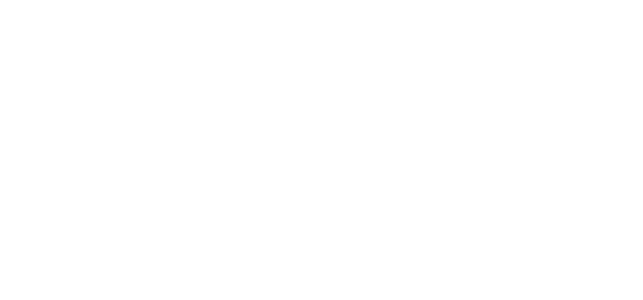
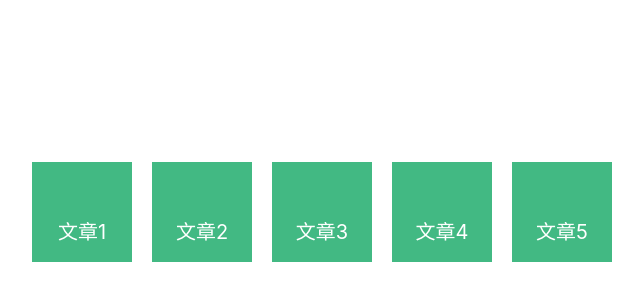
Before and after one commit to sunpm/drag-sort, a Vue app: page / in a window 1280 px wide. Shown: the part 188-488 px from the top of the page, without its empty margins (318-961 px from the left). Built offline with nearby package versions, Linux system fonts and the light colour scheme.

Commit message:
实现拖拽，并在控制台打印拖拽改变回调

```diff
--- a/components.d.ts
+++ b/components.d.ts
@@ -7,6 +7,9 @@
 
 declare module '@vue/runtime-core' {
   export interface GlobalComponents {
+    ElButton: typeof import('element-plus/es')['ElButton']
+    ElTable: typeof import('element-plus/es')['ElTable']
+    ElTableColumn: typeof import('element-plus/es')['ElTableColumn']
     HelloWorld: typeof import('./src/components/HelloWorld.vue')['default']
     RouterLink: typeof import('vue-router')['RouterLink']
     RouterView: typeof import('vue-router')['RouterView']
--- a/package.json
+++ b/package.json
@@ -11,7 +11,8 @@
   "dependencies": {
     "@vueuse/core": "^9.1.0",
     "element-plus": "^2.2.14",
-    "vue": "^3.2.37"
+    "vue": "^3.2.37",
+    "vuedraggable": "^4.1.0"
   },
   "devDependencies": {
     "@vitejs/plugin-vue": "^3.0.3",
--- a/src/App.vue
+++ b/src/App.vue
@@ -1,16 +1,49 @@
 <script setup lang="ts">
 import { useStorage } from '@vueuse/core'
+import {ref} from "vue"
+import draggable from 'vuedraggable'
 import {postDB} from "./db/post"
 
 // 初始化数据
 const state = useStorage('post', postDB, localStorage)
+const drag = ref(false)
 
+function log(value) {
+  console.log(value)
+}
 </script>
 
 <template>
-
+  <draggable
+      class="wrapper"
+      :modelValue="state.data"
+      @start="drag = true"
+      @end="drag = false"
+      item-key="index"
+      @change="log"
+  >
+    <template #item="{ element }">
+      <div class="item">
+        <p>{{ element.name }}</p>
+      </div>
+    </template>
+  </draggable>
 </template>
 
 <style scoped>
-
+.wrapper {
+  display: flex;
+  justify-content: center;
+  width: 100%;
+}
+.item {
+  width: 100px;
+  height: 100px;
+  font-size: 20px;
+  text-align: center;
+  line-height: 100px;
+  margin: 10px;
+  background-color: #42b983;
+  color: #ffffff;
+}
 </style>
```
Also changed, not shown: 1 other file (tests, documents, lock files or other folders).
